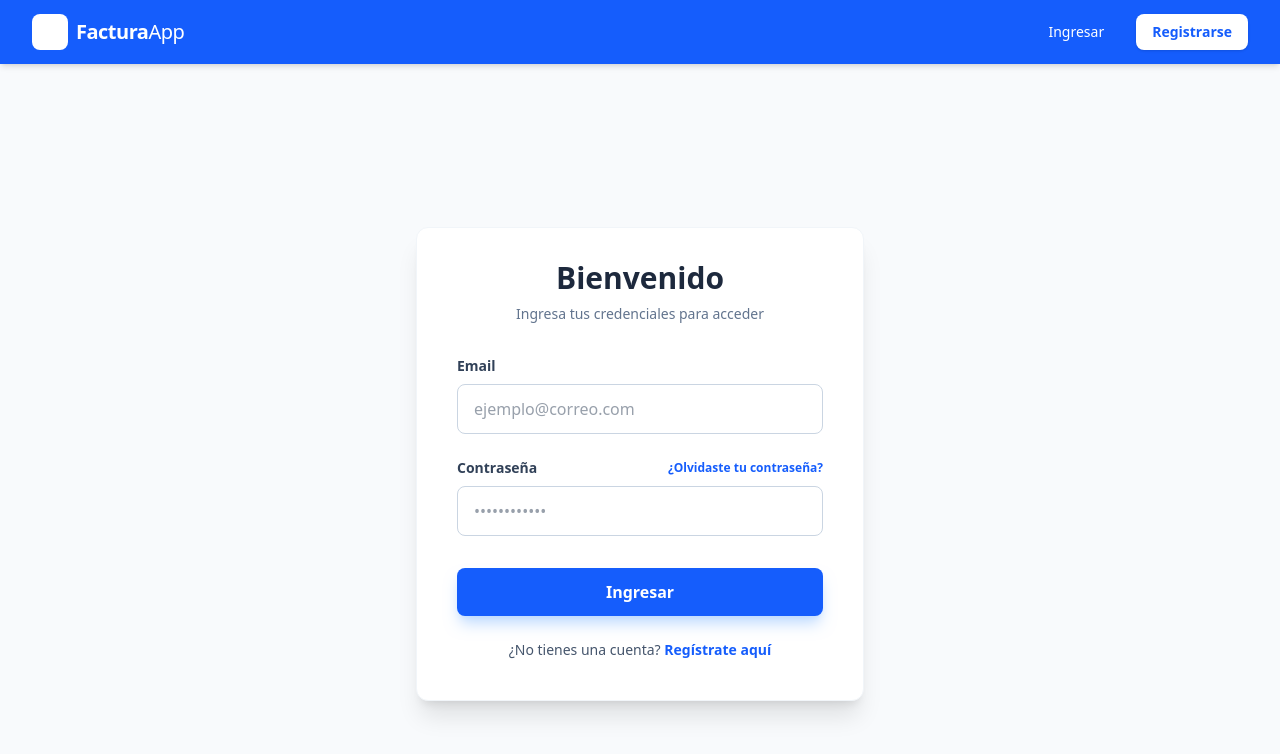
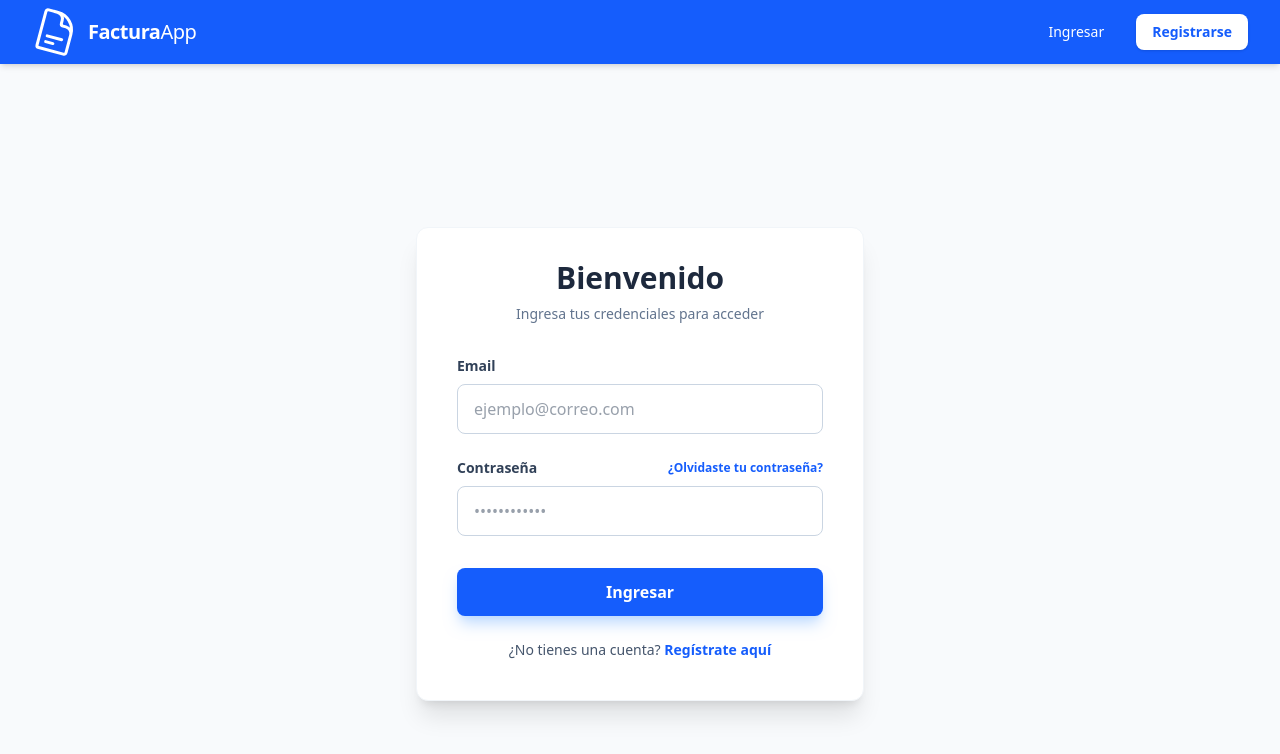
Before and after one commit to ChristianObando/proyecto_backend, a Next.js app: page /login in a window 1280 px wide. Shown: the top 754 px of the page. Built offline with nearby package versions, Linux system fonts and the light colour scheme.

Commit message:
modificar iconos

```diff
--- a/package.json
+++ b/package.json
@@ -9,6 +9,7 @@
     "lint": "eslint"
   },
   "dependencies": {
+    "@heroicons/react": "^2.2.0",
     "i": "^0.3.7",
     "next": "16.1.6",
     "pdf-lib": "^1.17.1",
--- a/src/app/layout.js
+++ b/src/app/layout.js
@@ -1,14 +1,6 @@
 import Link from "next/link";
 import "./globals.css";
-
-export const metadata = {
-  title: "App Facturación",
-  description: "Aplicación de facturación creada con Next.js",
-};
-
-
-/* import Link from "next/link";
-import "./globals.css";
+import { DocumentTextIcon } from "@heroicons/react/24/outline";
 
 export const metadata = {
   title: "App Facturación",
@@ -18,69 +10,15 @@ export const metadata = {
 export default function RootLayout({ children }) {
   return (
     <html lang="es">
-      <body className="bg-gray-50">
-        <header>
-          <div>
-        <nav className="flex items-center justify-between flex-wrap bg-blue-500 p-6">
-          <div className="flex items-center  text-white mr-6">
-            <Link href="/">
-
-            <span className="font-semibold text-3xl tracking-tight">
-              Facturacion
-            </span>
-            </Link>
-          </div>
-          <div className="block lg:hidden">
-
-          </div>
-          <div
-            id="menu"
-            className="w-full block lg:flex lg:items-center lg:w-auto"
-          >
-            <div className="text-lg ">
-              <Link
-                href="login"
-                className="block mt-4 px-2 lg:inline-block lg:mt-0 text-white hover:text-white hover:text-2xl hover:p-1 hover:font-bold mr-4 border border-white rounded-2xl "
-              >
-                Ingresar
-              </Link>
-              <Link
-                href="registro"
-                className="block mt-4 px-2 lg:inline-block lg:mt-0 text-white hover:text-white hover:text-2xl hover:p-1 hover:font-bold mr-4 border border-white rounded-2xl"
-              >
-                registrarse
-              </Link>
-
-            </div>
-
-          </div>
-        </nav>
-      </div>
-        </header>
-        {children}
-      </body>
-    </html>
-  );
-}
- */
-
-
-
-export default function RootLayout({ children }) {
-  return (
-    <html lang="es">
       <body className="bg-slate-50 text-slate-900 antialiased">
         <header className="sticky top-0 z-50 w-full bg-blue-600 shadow-md">
           <nav className="max-w-7xl mx-auto px-4 sm:px-6 lg:px-8">
             <div className="flex justify-between h-16 items-center">
-
               {/* Logo */}
               <div className="shrink-0 flex items-center">
                 <Link href="/" className="flex items-center gap-2 group">
-                  <div className="bg-white text-blue-600 p-1.5 rounded-lg">
-                    <svg xmlns="http://www.w3.org/2000/svg" className="h-6 w-6" fill="none" viewBox="0 0 24 24" stroke="currentColor">
-                      <path strokeLinecap="round" strokeLinejoin="round" strokeWidth={2} d="捲 9 3v2m6-2v2M9 19v2m6-2v2M5 9H3m2 6H3m18-6h-2m2 6h-2M7 19h10a2 2 0 002-2V7a2 2 0 00-2-2H7a2 2 0 00-2 2v10a2 2 0 002 2zM9 9h6v6H9V9z" />
-                    </svg>
+                  <div className="text-white">
+                    <DocumentTextIcon className="h-12 w-12 rotate-[15deg]" />
                   </div>
                   <span className="font-bold text-xl tracking-tight text-white group-hover:text-blue-100 transition-colors">
                     Factura<span className="font-light">App</span>
@@ -103,7 +41,6 @@ export default function RootLayout({ children }) {
                   Registrarse
                 </Link>
               </div>
-
             </div>
           </nav>
         </header>
```
Also changed, not shown: src/app/login/page.jsx (+0 -51 lines), 1 other file (tests, documents, lock files or other folders).
